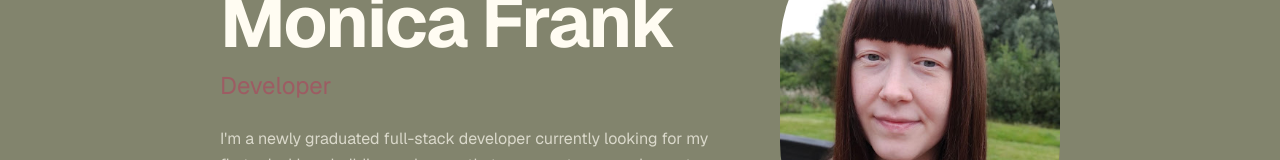
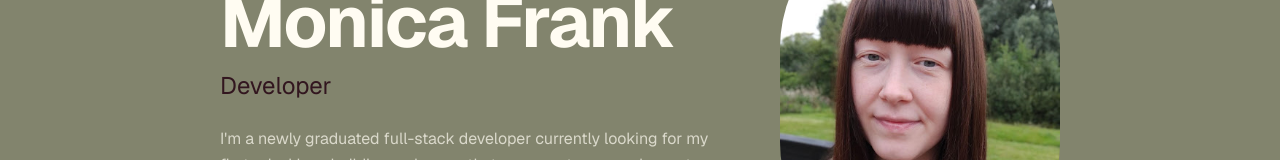
Before and after one commit to Monicatoep/portfolio, a Next.js app: page / in a window 1280 px wide. Shown: the part 305-465 px from the top of the page. Built offline with nearby package versions, Linux system fonts and the light colour scheme.

Commit message:
made changes to text colors

```diff
--- a/app/globals.css
+++ b/app/globals.css
@@ -3,7 +3,7 @@
 :root {
   --background: #82846D;
   --foreground: #FFFCF2;
-  --accent: #9D5C63;
+  --accent: #32161F;
   --secondary: #0A210F;
   --dark: #32161F;
 }
@@ -11,7 +11,7 @@
 @theme inline {
   --color-background: var(--background);
   --color-foreground: var(--foreground);
-  --color-accent: var(--accent);
+  --color-accent: #32161F;
   --color-secondary: var(--secondary);
   --color-dark: var(--dark);
   --font-sans: var(--font-geist-sans);
```
